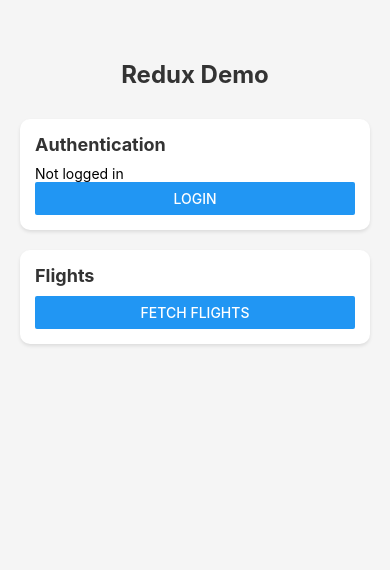
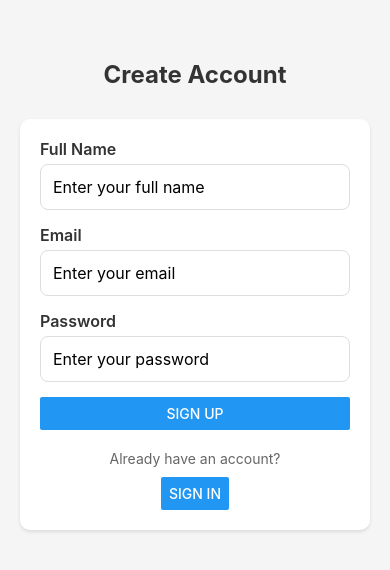
Before and after one commit to J1angel/google-flights-mobile, a React Native app: screen / in a window 390 px wide. Shown: the top 570 px of the page. Built offline with nearby package versions, Linux system fonts and the light colour scheme.

Commit message:
sign in feature

```diff
--- a/App.tsx
+++ b/App.tsx
@@ -1,10 +1,20 @@
 import { StatusBar } from 'expo-status-bar';
-import { StyleSheet, Text, View, Button, Alert } from 'react-native';
+import { StyleSheet, Text, View, Button, Alert, TextInput, ScrollView } from 'react-native';
 import { Provider } from 'react-redux';
 import { store } from './src/store';
 import { useAppDispatch, useAppSelector } from './src/store';
-import { loginStart, loginSuccess, loginFailure, logout } from './src/features/auth/authSlice';
+import {
+  loginStart,
+  loginSuccess,
+  loginFailure,
+  logout,
+  signUpStart,
+  signUpSuccess,
+  signUpFailure,
+  setSignUpMode
+} from './src/features/auth/authSlice';
 import { fetchFlights, selectFlight } from './src/features/flights/flightsSlice';
+import { useState } from 'react';
 
 // Sample component that uses Redux
 function ReduxDemo() {
@@ -12,15 +22,50 @@ function ReduxDemo() {
   const auth = useAppSelector((state) => state.auth);
   const flights = useAppSelector((state) => state.flights);
 
+  const [formData, setFormData] = useState({
+    name: '',
+    email: '',
+    password: '',
+  });
+
+  const handleSignUp = () => {
+    if (!formData.name || !formData.email || !formData.password) {
+      dispatch(signUpFailure('Please fill in all fields'));
+      return;
+    }
+
+    if (formData.password.length < 6) {
+      dispatch(signUpFailure('Password must be at least 6 characters'));
+      return;
+    }
+
+    dispatch(signUpStart());
+    // Simulate sign-up
+    setTimeout(() => {
+      dispatch(signUpSuccess({
+        id: '1',
+        email: formData.email,
+        name: formData.name
+      }));
+      setFormData({ name: '', email: '', password: '' });
+    }, 1000);
+  };
+
   const handleLogin = () => {
+    if (!formData.email || !formData.password) {
+      dispatch(loginFailure('Please fill in email and password'));
+      return;
+    }
+
     dispatch(loginStart());
     // Simulate login
     setTimeout(() => {
       dispatch(loginSuccess({
         id: '1',
-        email: 'user@example.com',
-        name: 'John Doe'
+        email: formData.email,
+        name: 'John Doe' // In real app, this would come from the server
       }));
+      setFormData({ name: '', email: '', password: '' });
     }, 1000);
   };
 
@@ -43,28 +88,90 @@ function ReduxDemo() {
     }
   };
 
+  const toggleMode = () => {
+    dispatch(setSignUpMode(!auth.isSignUpMode));
+    setFormData({ name: '', email: '', password: '' });
+  };
+
+  if (!auth.isAuthenticated) {
+    return (
+      <ScrollView style={styles.container}>
+        <Text style={styles.title}>
+          {auth.isSignUpMode ? 'Create Account' : 'Welcome Back'}
+        </Text>
+
+        <View style={styles.authContainer}>
+          {auth.isSignUpMode && (
+            <View style={styles.inputGroup}>
+              <Text style={styles.label}>Full Name</Text>
+              <TextInput
+                style={styles.input}
+                placeholder="Enter your full name"
+                value={formData.name}
+                onChangeText={(text) => setFormData({ ...formData, name: text })}
+                autoCapitalize="words"
+              />
+            </View>
+          )}
+
+          <View style={styles.inputGroup}>
+            <Text style={styles.label}>Email</Text>
+            <TextInput
+              style={styles.input}
+              placeholder="Enter your email"
+              value={formData.email}
+              onChangeText={(text) => setFormData({ ...formData, email: text })}
+              keyboardType="email-address"
+              autoCapitalize="none"
+            />
+          </View>
+
+          <View style={styles.inputGroup}>
+            <Text style={styles.label}>Password</Text>
+            <TextInput
+              style={styles.input}
+              placeholder="Enter your password"
+              value={formData.password}
+              onChangeText={(text) => setFormData({ ...formData, password: text })}
+              secureTextEntry
+            />
+          </View>
+
+          <Button
+            title={auth.isLoading
+              ? (auth.isSignUpMode ? "Creating Account..." : "Signing In...")
+              : (auth.isSignUpMode ? "Sign Up" : "Sign In")
+            }
+            onPress={auth.isSignUpMode ? handleSignUp : handleLogin}
+            disabled={auth.isLoading}
+          />
+
+          {auth.error && <Text style={styles.error}>Error: {auth.error}</Text>}
+
+          <View style={styles.toggleContainer}>
+            <Text style={styles.toggleText}>
+              {auth.isSignUpMode ? "Already have an account?" : "Don't have an account?"}
+            </Text>
+            <Button
+              title={auth.isSignUpMode ? "Sign In" : "Sign Up"}
+              onPress={toggleMode}
+            />
+          </View>
+        </View>
+
+        <StatusBar style="auto" />
+      </ScrollView>
+    );
+  }
+
   return (
-    <View style={styles.container}>
-      <Text style={styles.title}>Redux Demo</Text>
+    <ScrollView style={styles.container}>
+      <Text style={styles.title}>Welcome, {auth.user?.name}!</Text>
 
       <View style={styles.section}>
-        <Text style={styles.sectionTitle}>Authentication</Text>
-        {auth.isAuthenticated ? (
-          <View>
-            <Text>Welcome, {auth.user?.name}!</Text>
-            <Button title="Logout" onPress={handleLogout} />
-          </View>
-        ) : (
-          <View>
-            <Text>Not logged in</Text>
-            <Button
-              title={auth.isLoading ? "Logging in..." : "Login"}
-              onPress={handleLogin}
-              disabled={auth.isLoading}
-            />
-          </View>
-        )}
-        {auth.error && <Text style={styles.error}>Error: {auth.error}</Text>}
+        <Text style={styles.sectionTitle}>Account</Text>
+        <Text>Email: {auth.user?.email}</Text>
+        <Button title="Logout" onPress={handleLogout} />
       </View>
 
       <View style={styles.section}>
@@ -89,7 +196,7 @@ function ReduxDemo() {
       </View>
 
       <StatusBar style="auto" />
-    </View>
+    </ScrollView>
   );
 }
 
@@ -115,6 +222,45 @@ const styles = StyleSheet.create({
     marginBottom: 30,
     color: '#333',
   },
+  authContainer: {
+    backgroundColor: '#fff',
+    padding: 20,
+    borderRadius: 10,
+    shadowColor: '#000',
+    shadowOffset: {
+      width: 0,
+      height: 2,
+    },
+    shadowOpacity: 0.1,
+    shadowRadius: 3.84,
+    elevation: 5,
+  },
+  inputGroup: {
+    marginBottom: 15,
+  },
+  label: {
+    fontSize: 16,
+    fontWeight: '600',
+    marginBottom: 5,
+    color: '#333',
+  },
+  input: {
+    borderWidth: 1,
+    borderColor: '#ddd',
+    borderRadius: 8,
+    padding: 12,
+    fontSize: 16,
+    backgroundColor: '#fff',
+  },
+  toggleContainer: {
+    marginTop: 20,
+    alignItems: 'center',
+  },
+  toggleText: {
+    fontSize: 14,
+    color: '#666',
+    marginBottom: 10,
+  },
   section: {
     backgroundColor: '#fff',
     padding: 15,
@@ -137,6 +283,7 @@ const styles = StyleSheet.create({
   },
   error: {
     color: 'red',
-    marginTop: 5,
+    marginTop: 10,
+    textAlign: 'center',
   },
 });
--- a/src/features/auth/authSlice.ts
+++ b/src/features/auth/authSlice.ts
@@ -11,6 +11,7 @@ interface AuthState {
   isAuthenticated: boolean;
   isLoading: boolean;
   error: string | null;
+  isSignUpMode: boolean;
 }
 
 const initialState: AuthState = {
@@ -18,12 +19,31 @@ const initialState: AuthState = {
   isAuthenticated: false,
   isLoading: false,
   error: null,
+  isSignUpMode: true, // Start in sign-up mode
 };
 
 const authSlice = createSlice({
   name: 'auth',
   initialState,
   reducers: {
+    setSignUpMode: (state, action: PayloadAction<boolean>) => {
+      state.isSignUpMode = action.payload;
+      state.error = null;
+    },
+    signUpStart: (state) => {
+      state.isLoading = true;
+      state.error = null;
+    },
+    signUpSuccess: (state, action: PayloadAction<User>) => {
+      state.isLoading = false;
+      state.isAuthenticated = true;
+      state.user = action.payload;
+      state.error = null;
+    },
+    signUpFailure: (state, action: PayloadAction<string>) => {
+      state.isLoading = false;
+      state.error = action.payload;
+    },
     loginStart: (state) => {
       state.isLoading = true;
       state.error = null;
@@ -49,5 +69,15 @@ const authSlice = createSlice({
   },
 });
 
-export const { loginStart, loginSuccess, loginFailure, logout, clearError } = authSlice.actions;
+export const {
+  setSignUpMode,
+  signUpStart,
+  signUpSuccess,
+  signUpFailure,
+  loginStart,
+  loginSuccess,
+  loginFailure,
+  logout,
+  clearError
+} = authSlice.actions;
 export default authSlice.reducer;
```
